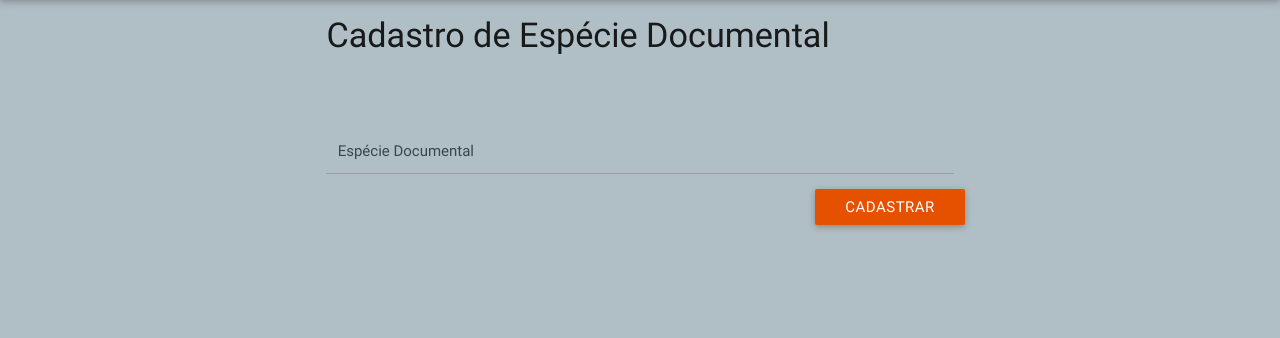
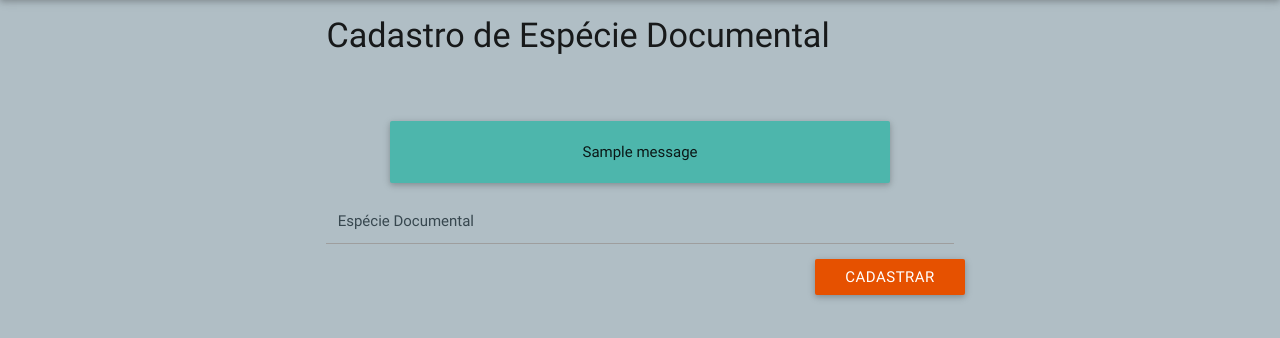
Before and after one commit to felipefo/gde, a Django app: page /especieDocumental/ in a window 1280 px wide. Shown: the part 64-402 px from the top of the page. Run offline with Django 3.2, Linux system fonts and the light colour scheme; a user stored in the database is signed in; tables that the repository leaves empty hold one stand-in row (values such as "Sample post"); one stand-in notice (Sample message) is shown.

Commit message:
Implementação da segunda parte do cenário de cadastrar especie documental.
Neste commit foi implementado a parte em que o usuário
insere uma especie que já foi cadastrada no banco de dados.
Nesse caso, é exibida uma mensagem de erro e o usuário não
consegue cadastrar a especie até que informe um nome diferente.

Foi necessário alterar o template e a view para que fosse exibida
a mensagem de erro ao usuário.

Foi criado também a opção background na feature de especie
documental. Onde foram colocados os testes que se repetem
nos cenários.

```diff
--- a/app/templates/especieDocumental.html
+++ b/app/templates/especieDocumental.html
@@ -3,14 +3,23 @@
 
 {% block content %}
     <div id="content-container" class="container p-none">
-
         <div class="lgn-container col-lg-8">
             <form id="especieDocumental-form" method="post"
                   action="{% url 'app.views.especieDocumental' %}">
                 {% csrf_token %}
                  <h4>Cadastro de Espécie Documental</h4>
                 <br/><br/>
-
+                {% if messages %}
+                    {% for message in messages %}
+                    <div class="row" style="margin:0px;">
+                        <div class="col s10 offset-s1">
+                            <p id="mensagem" class="center-align card-panel teal lighten-2 messages">
+                                {{ message }}
+                            </p>
+                         </div>
+                     </div>
+                    {% endfor %}
+                {% endif %}
                  <div class="input-field">
                     <label for="nome">Espécie Documental</label>
                     <input type="text" id="nome" class="validate" name="nome" required>
--- a/app/views.py
+++ b/app/views.py
@@ -58,9 +58,14 @@ def user_detail(request, pk):
 def especieDocumental(request):
     if request.POST:
         nome = request.POST.get('nome', None)
+        existeNoBanco = EspecieDocumental.objects.filter(nome=nome).exists()
         if(nome!= ''):
-            EspecieDocumental.objects.create(nome=nome)
-            return HttpResponseRedirect(request.POST.get('next'))
+            if (existeNoBanco == True):
+                messages.add_message(request, messages.ERROR,
+                                     'A Especie Documental ja existe. Por favor, tente novamente!')
+            else:
+                EspecieDocumental.objects.create(nome=nome)
+                return HttpResponseRedirect(request.POST.get('next'))
     return render(request, 'especieDocumental.html', {})
 
 @csrf_protect
```
Also changed, not shown: features/steps/especieDocumental.py (+24 -1 lines), 1 other file.
